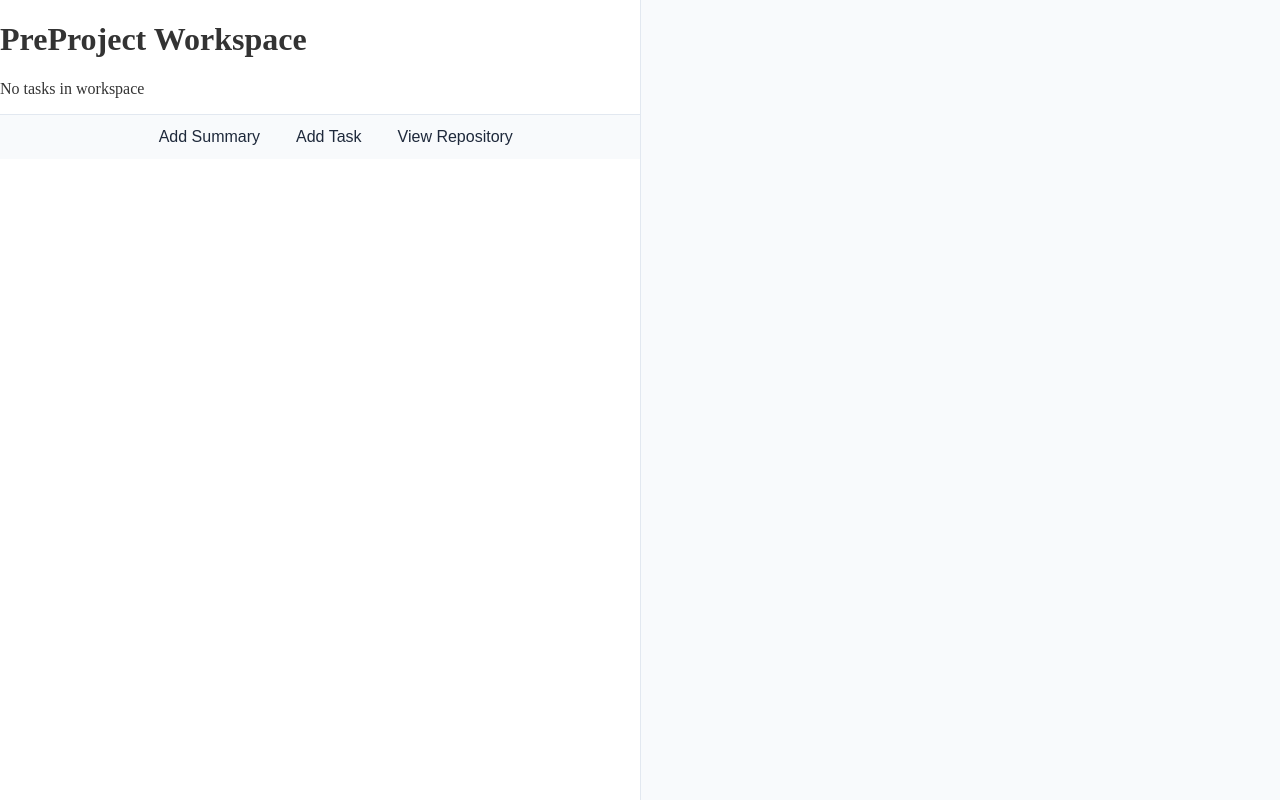
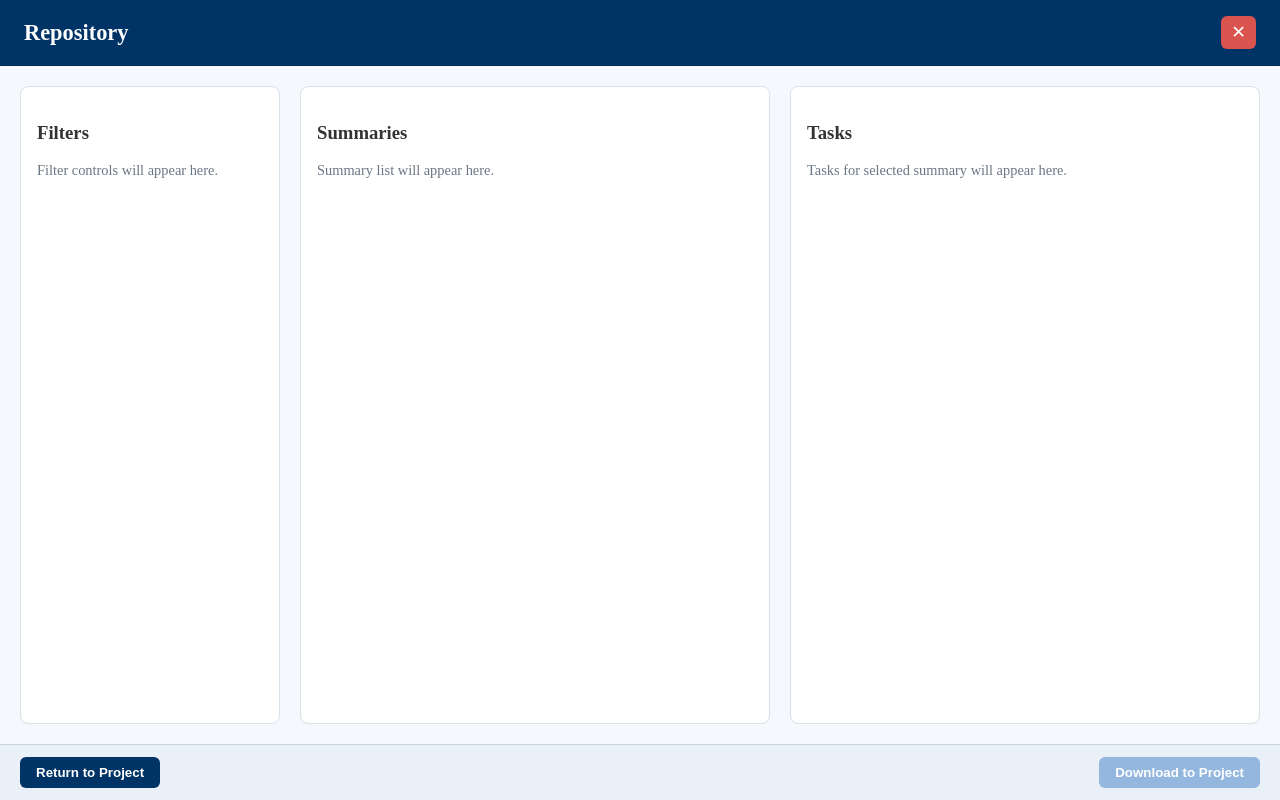
Before and after one commit to johnjkelly1945-ops/project-tracker-vite-pwa-v15, a React (Vite) app: page /preproject in a window 1280 px wide. Both pictures are taken after a click on the button "View Repository". Built offline with nearby package versions, Linux system fonts and the light colour scheme.

Commit message:
Stage 12.1 – Repository hosted as dominant modal (intent-only)

```diff
--- a/src/components/PreProject.jsx
+++ b/src/components/PreProject.jsx
@@ -1,30 +1,45 @@
-// src/components/PreProject.jsx
-import React from "react";
+/* ======================================================================
+   METRA – PreProject.jsx
+   Stage 12.1-B – Workspace with Repository Modal Hosting (Intent-Only)
+   ====================================================================== */
+
+import React, { useEffect, useState } from "react";
+import PreProjectDual from "./PreProjectDual";
 import PreProjectFooter from "./PreProjectFooter";
-
-/*
-=====================================================================
-METRA — Stage 11.5.3
-PreProject Workspace (INTENT-ONLY FOOTER)
----------------------------------------------------------------------
-• Safe empty render
-• No task creation
-• No state mutation
-=====================================================================
-*/
+import RepositoryView from "./RepositoryView";
 
 export default function PreProject() {
+  const [isRepoOpen, setRepoOpen] = useState(false);
+
+  useEffect(() => {
+    const handleIntent = (event) => {
+      const { type } = event.detail || {};
+
+      if (type === "OPEN_REPOSITORY_INTENT") {
+        setRepoOpen(true);
+      }
+
+      if (type === "CLOSE_REPOSITORY_INTENT") {
+        setRepoOpen(false);
+      }
+    };
+
+    window.addEventListener("METRA_INTENT", handleIntent);
+    return () => window.removeEventListener("METRA_INTENT", handleIntent);
+  }, []);
+
   return (
-    <div className="preproject-root">
-      <div className="preproject-header">
-        <h1>PreProject Workspace</h1>
-      </div>
+    <div className="preproject-container">
+      <PreProjectDual />
+      <PreProjectFooter />
 
-      <div className="preproject-content">
-        <p>No tasks in workspace</p>
-      </div>
-
-      <PreProjectFooter />
+      {isRepoOpen && (
+        <div className="repo-modal-overlay">
+          <div className="repo-modal">
+            <RepositoryView />
+          </div>
+        </div>
+      )}
     </div>
   );
 }
--- a/src/components/PreProjectFooter.jsx
+++ b/src/components/PreProjectFooter.jsx
@@ -4,13 +4,14 @@ import "../Styles/PreProjectFooter.css";
 
 /*
 =====================================================================
-METRA — Stage 11.5.3
+METRA — Stage 11.5.3 (unchanged discipline)
 PreProject Footer (INTENT ONLY)
 ---------------------------------------------------------------------
 • Emits intent only
 • No state mutation
 • No creation logic
 • No navigation
+• Observable via window event
 =====================================================================
 */
 
@@ -23,6 +24,12 @@ export default function PreProjectFooter() {
     };
 
     console.log("🧭 FOOTER INTENT", payload);
+
+    // Stage 12.1-B:
+    // Make intent observable without introducing authority or logic
+    window.dispatchEvent(
+      new CustomEvent("METRA_INTENT", { detail: payload })
+    );
   };
 
   return (
--- a/src/components/RepositoryView.jsx
+++ b/src/components/RepositoryView.jsx
@@ -1,16 +1,31 @@
 /* ======================================================================
    METRA – RepositoryView.jsx
-   v1 – Fullscreen Repository Framework
+   Stage 12.1-B – Repository (Intent-Only, Modal Hosted)
+   ----------------------------------------------------------------------
+   • Emits intent only
+   • Does not control workspace visibility
+   • Does not perform navigation
    ====================================================================== */
 
 import React from "react";
 import "../Styles/RepositoryView.css";
 
-export default function RepositoryView({
-  ccSourcePane,
-  onCancel,
-  onDownload
-}) {
+export default function RepositoryView() {
+
+  const emitIntent = (type) => {
+    const payload = {
+      type,
+      source: "RepositoryView",
+      timestamp: new Date().toISOString(),
+    };
+
+    console.log("🧭 REPOSITORY INTENT", payload);
+
+    window.dispatchEvent(
+      new CustomEvent("METRA_INTENT", { detail: payload })
+    );
+  };
+
   return (
     <div className="repo-overlay">
 
@@ -19,7 +34,10 @@ export default function RepositoryView({
         <h2>Repository</h2>
 
         {/* X Close */}
-        <button className="repo-close-btn" onClick={onCancel}>
+        <button
+          className="repo-close-btn"
+          onClick={() => emitIntent("CLOSE_REPOSITORY_INTENT")}
+        >
           ✕
         </button>
       </div>
@@ -30,19 +48,25 @@ export default function RepositoryView({
         {/* Filters Section */}
         <div className="repo-filters">
           <h3>Filters</h3>
-          <p className="repo-placeholder">Filter controls will appear here.</p>
+          <p className="repo-placeholder">
+            Filter controls will appear here.
+          </p>
         </div>
 
         {/* Summary List */}
         <div className="repo-summaries">
           <h3>Summaries</h3>
-          <p className="repo-placeholder">Summary list will appear here.</p>
+          <p className="repo-placeholder">
+            Summary list will appear here.
+          </p>
         </div>
 
         {/* Task List */}
         <div className="repo-tasks">
           <h3>Tasks</h3>
-          <p className="repo-placeholder">Tasks for selected summary will appear here.</p>
+          <p className="repo-placeholder">
+            Tasks for selected summary will appear here.
+          </p>
         </div>
 
       </div>
@@ -51,11 +75,14 @@ export default function RepositoryView({
       <div className="repo-bottombar">
 
         {/* Return / Cancel */}
-        <button className="repo-return-btn" onClick={onCancel}>
+        <button
+          className="repo-return-btn"
+          onClick={() => emitIntent("CLOSE_REPOSITORY_INTENT")}
+        >
           Return to Project
         </button>
 
-        {/* Download (disabled for now) */}
+        {/* Download (disabled until Stage 12.2) */}
         <button className="repo-download-btn" disabled>
           Download to Project
         </button>
```
Also changed, not shown: src/components/ModuleHeader.jsx (+7 -5 lines).
